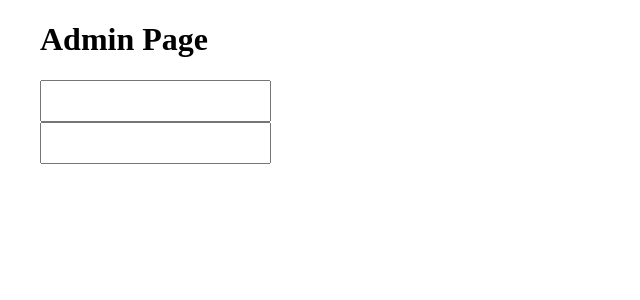
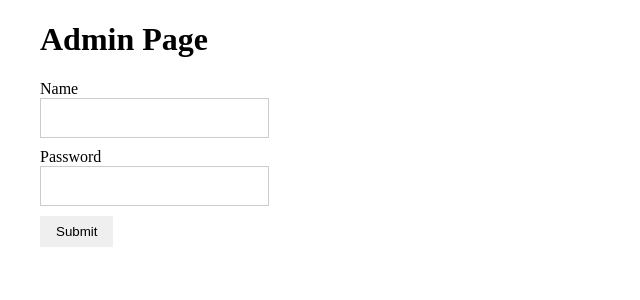
Before and after one commit to postal286/server-side-render, a Next.js app: page /admin in a window 1280 px wide. Shown: the top 300 px of the page, without its empty margins (0-640 px from the left). Built offline with nearby package versions, Linux system fonts and the light colour scheme.

Commit message:
style admin button

```diff
--- a/pages/admin.js
+++ b/pages/admin.js
@@ -1,11 +1,25 @@
 import { Component } from 'react';
 import Container from '../components/Container';
 
-const styles = {
+const inputStyles = {
   padding: '10px',
+  marginBottom: '10px',
   fontSize: '16px',
-  display: 'block'
+  display: 'block',
+  border: '1px solid #ccc'
 };
+
+const buttonStyles = {
+  border: 'none',
+  display: 'inline-block',
+  padding: '8px 16px',
+  verticalAlign: 'middle',
+  overflow: 'hidden',
+  textDecoration: 'none',
+  textAlign: 'center',
+  cursor: 'pointer',
+  whiteSpace: 'nowrap',
+}
 
 class Admin extends Component {
   render() {
@@ -13,10 +27,13 @@ class Admin extends Component {
       <Container>
         <div>
           <h1>Admin Page</h1>
-          <div>
-            <input type="text" style={styles}/>
-            <input type="password" style={styles}/>
-          </div>
+          <form>
+            <label>Name</label>
+            <input type="text" style={inputStyles} />
+            <label>Password</label>
+            <input type="password" style={inputStyles} />
+            <button style={buttonStyles}>Submit</button>
+          </form>
         </div>
       </Container>
     );
```
